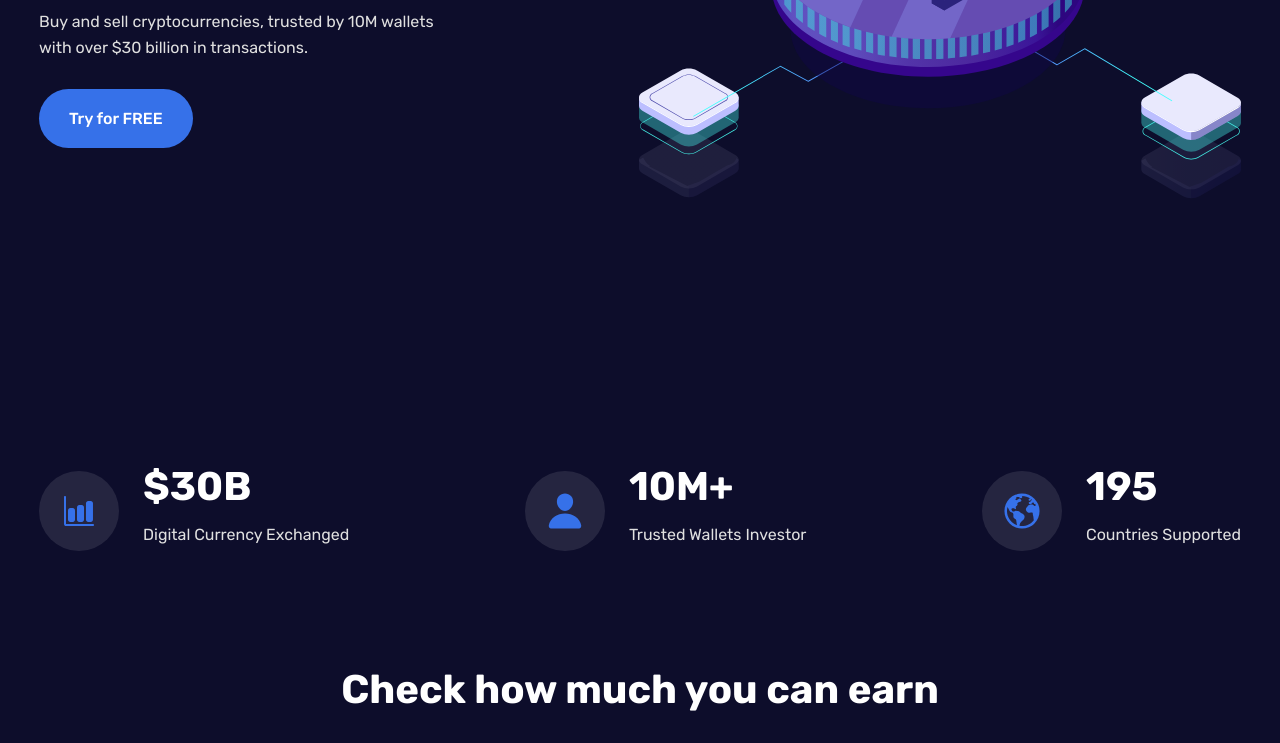
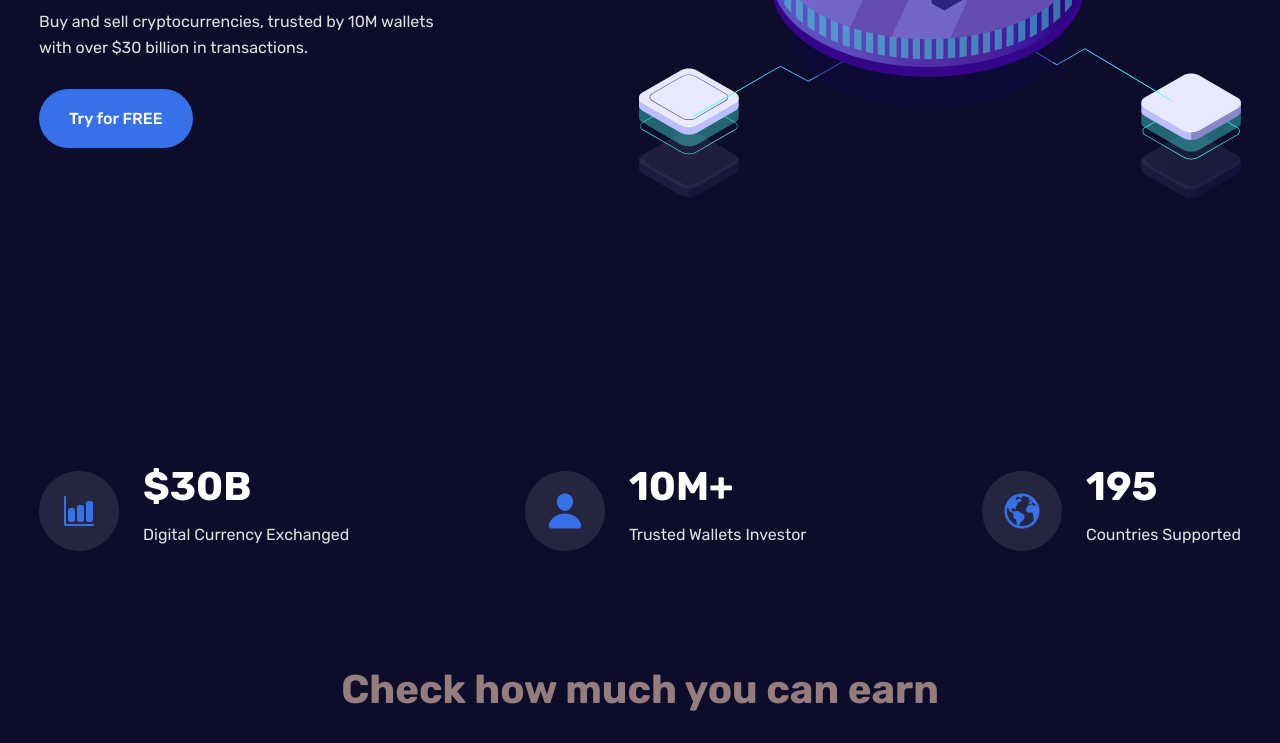
Before and after one commit to Pojarnig1/Crypto-landing, a plain HTML site: page index.html in a window 1280 px wide. Shown: the part 548-1291 px from the top of the page. Drawn offline with nearby package versions, Linux system fonts and the light colour scheme; files whose address does not match are found by name.

Commit message:
changed main color to gray

```diff
--- a/styles/styles.css
+++ b/styles/styles.css
@@ -3,6 +3,7 @@
 :root {
 	--dark: #0D0D2B;
 	--white: #ffffff;
+	--gray: rgb(150, 125, 125);
 	--white-rgb: 255, 255, 255;
 	--blue: #3671E9;
 	--purple: #2B076E;
@@ -13,7 +14,7 @@
 
 body {
 	background-color: var(--dark);
-	color: var(--white);
+	color: var(--gray);
 	font-family: 'Rubik', sans-serif;
 }
 
```
